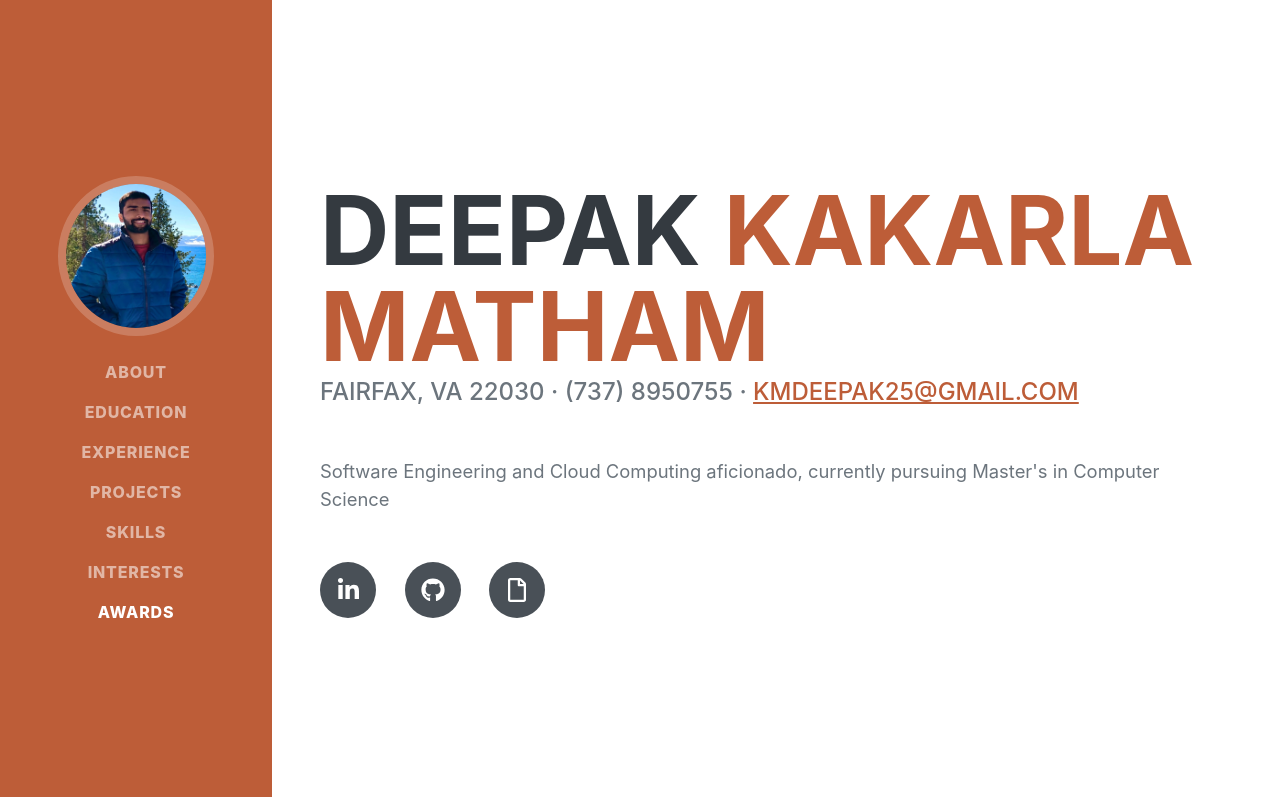
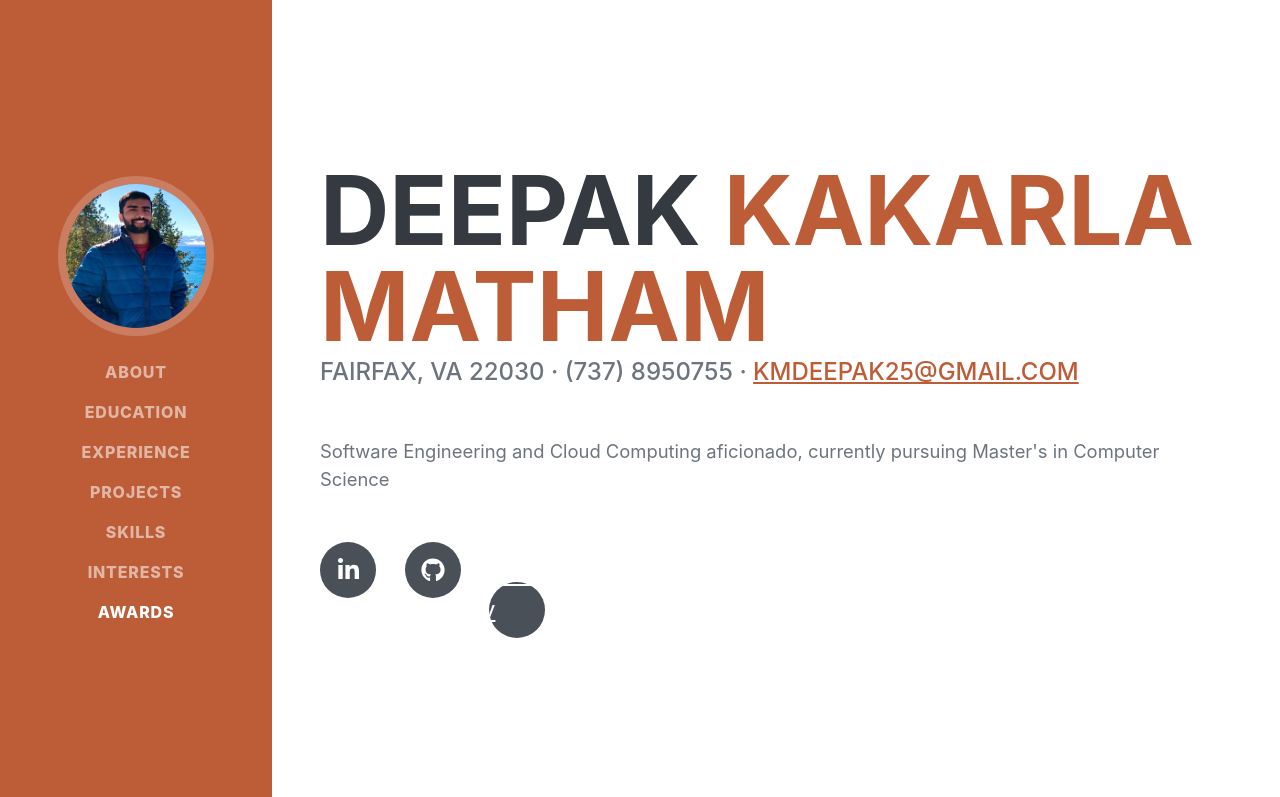
Before and after one commit to whoisdeepak/whoisdeepak.github.io, a plain HTML site: page index.html in a window 1280 px wide. Shown: the top 797 px of the page. Drawn offline with nearby package versions, Linux system fonts and the light colour scheme; a web font is replaced by a local one.

Commit message:
Update index.html

```diff
--- a/index.html
+++ b/index.html
@@ -51,7 +51,7 @@
 		    <div class="social-icons">
                         <a class="social-icon" href="https://www.linkedin.com/in/deepak-kakarla/"><i class="fab fa-linkedin-in"></i></a>
                         <a class="social-icon" href="https://github.com/whoisdeepak"><i class="fab fa-github"></i></a>
-						<a class="social-icon" href="resume/Resumev2.pdf"><i class="far fa-file"></i></a>
+						<a class="social-icon" href="resume/Resumev2.pdf">Download My Resume</a>
                     </div>
                 </div>
             </section>
```
